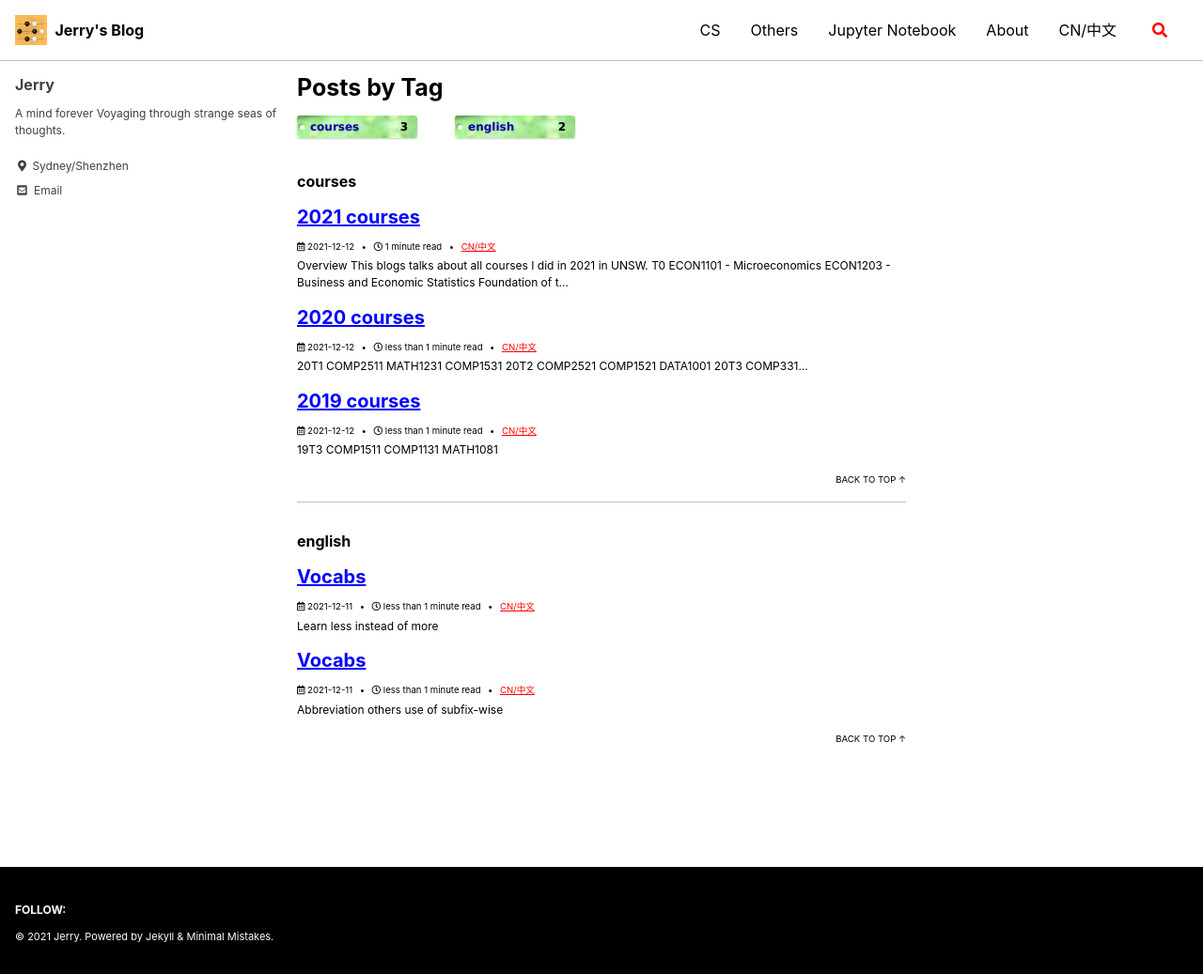
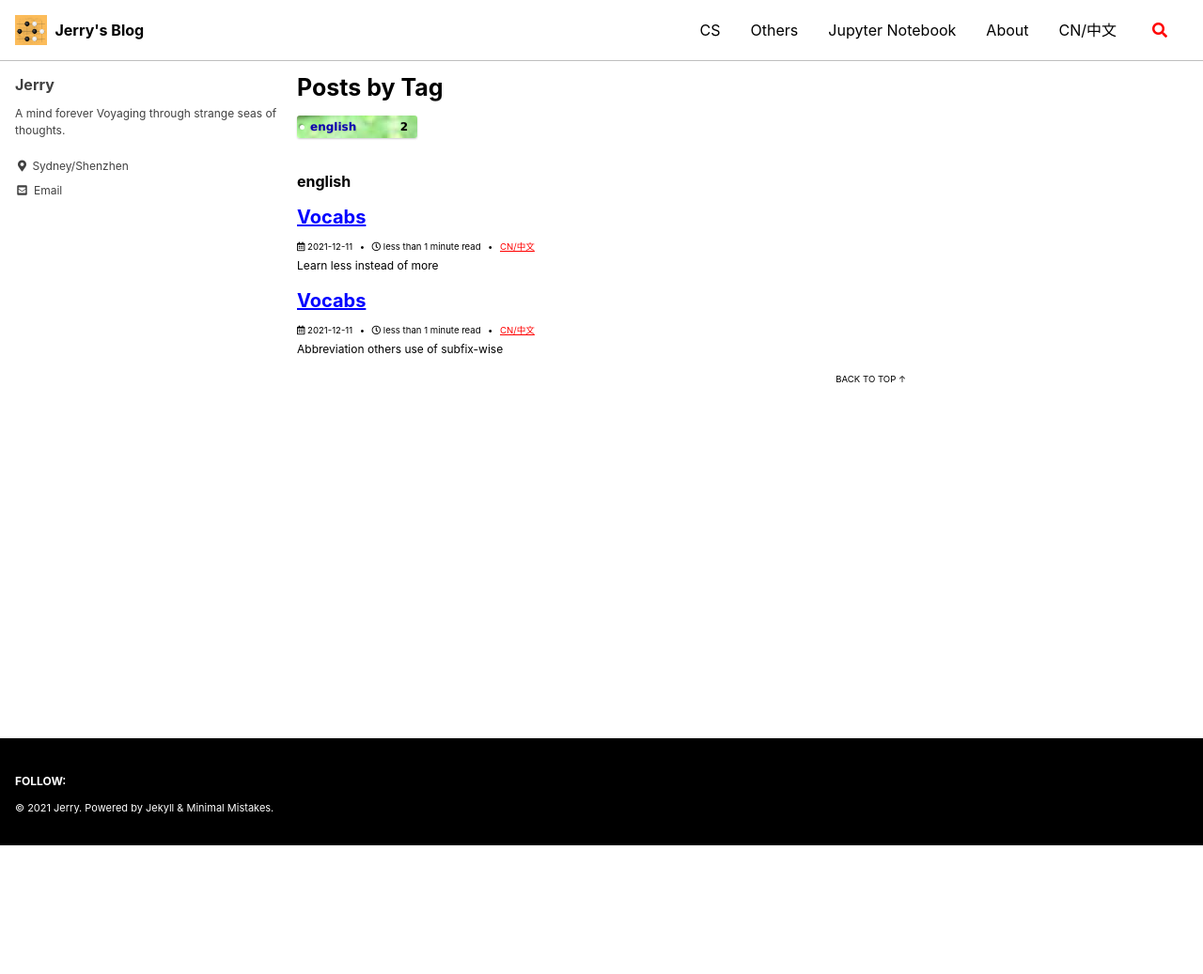
Before and after one commit to postsent/postsent.github.io, a Jekyll site: the page built from _pages/tag-archive.md, in a window 1280 px wide. Shown: the whole page at 94% size. Built offline with Jekyll 4.4.1, drawn with Linux system fonts in a browser that asks for light colours; cached includes are drawn as plain includes; after the commit the page ends 900 px from its top, so only the background shows below that.

Commit message:
update unsw course note

```diff
--- a/_posts/unsw/2021-12-13-courses-2019.md
+++ /dev/null
@@ -1,23 +0,0 @@
----
-title: "2019 courses"
-date: 2021-12-12
-categories:
-  - UNSW
-tags:
-  - courses
-toc: true
-toc_sticky: true
----
-
-<!-- ---
-layout: page
-title: 2019
-permalink: /UNSW/courses/2019
-parent: UNSW
---- -->
-
-19T3
-
-## COMP1511
-## COMP1131
-## MATH1081
--- a/_posts/unsw/2021-12-13-courses-2020.md
+++ /dev/null
@@ -1,40 +0,0 @@
----
-title: "2020 courses"
-date: 2021-12-12
-categories:
-  - UNSW
-tags:
-  - courses
-toc: true
-toc_sticky: true
----
-<!-- ---
-layout: page
-title: 2020
-permalink: /UNSW/courses/2020
-parent: UNSW
---- -->
-- [20T1](#20t1)
-  - [COMP2511](#comp2511)
-  - [MATH1231](#math1231)
-  - [COMP1531](#comp1531)
-- [20T2](#20t2)
-  - [COMP2521](#comp2521)
-  - [COMP1521](#comp1521)
-  - [DATA1001](#data1001)
-- [20T3](#20t3)
-  - [COMP3311](#comp3311)
-  - [COMP3331](#comp3331)
-  - [COMP3431](#comp3431)
-## 20T1
-### COMP2511
-### MATH1231
-### COMP1531
-## 20T2
-### COMP2521
-### COMP1521
-### DATA1001
-## 20T3
-### COMP3311
-### COMP3331
-### COMP3431
--- a/_posts/unsw/2021-12-13-courses-2021.md
+++ /dev/null
@@ -1,66 +0,0 @@
----
-title: "2021 courses"
-date: 2021-12-12
-categories:
-  - UNSW
-tags:
-  - courses
-toc: true
-toc_sticky: true
----
-
-# Overview
-This blogs talks about all courses I did in 2021 in UNSW.
-
-## T0
-### ECON1101 - Microeconomics
-
-### ECON1203 - Business and Economic Statistics
-Foundation of the foundation of stats.
-Detailed focus in variances, expectation, regression, etc. (formulae)
-
-## T1
-### COMP9517
-### COMP3411
-### COMP9417
-## T2
-### COMP3121
-### COMP9444
-### MATH2801
-Foundation/Intro of stats.
-
-## T3
-### COMP3900 - Capstone Project
-We choose to do the chatbot project (only 3 teams choose it among 100+).
-Architecture diagram as below
-<figure align="center">
-<img src="/assets/images/3900-architecture.png" alt="image" />
-<figcaption align="center">Photo credited: Chi, Our team Scrum Master & teammates</figcaption>
-</figure>
-
-Dialogflow intent-based handler passes message from frontend to backend and vice versa, which allows us to unplug the frontend and integrate other platform easier.
-Facebook and Discord integration shares the same output format - plain text. Thou there are built-in API to display them nicer.
-Messenger involves webhook but Discord doesn't.
-
-Side notes:
-The error message for duplicate name in setting up Facebook page is really bad. It said "Invalid page name" rather than duplicate page name. After 5 consecutive tries to realise this, Facebook regards me as a spam user and block me for 1 hr-ish. After some interaction with Facebook API, realise they have done quite some to ensure privacy e.g. can setup some serious privacy protocoal for the Facebook page using some recognised app to define the term of use.
-
-### COMP4920 - Professional Issues and Ethics
-We were taught about:
-* different ethic theory with a focus on Kant(duty/Deontologist) and Mill(Consequence/Teleologist)
-* IP, copy right, etc
-* Real-life application of ethics problem and theory
-Interestingly have been write for ages until this course. Nice to practise a bit writing skill again.
-<figure align="center">
-<img src="/assets/images/4920-ethics-kant-mill.png" alt="image" />
-<figcaption align="center">Photo credited: COMP4920 Lecture slides</figcaption>
-</figure>
-
-### COMP9418 - Probabilistic Graphical Model
-Bayes net, different Markov model(HMM), dynamic Bayes Net. Sampling techniques.
-A good balance between theory and coding.
-
-## ENGG2600
-### T1
-### T2
-### T3
```
Also changed, not shown: _posts/unsw/2021-12-11-courses.md (+36 -3 lines).
